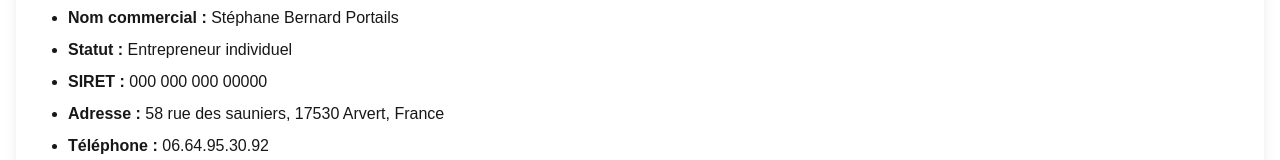
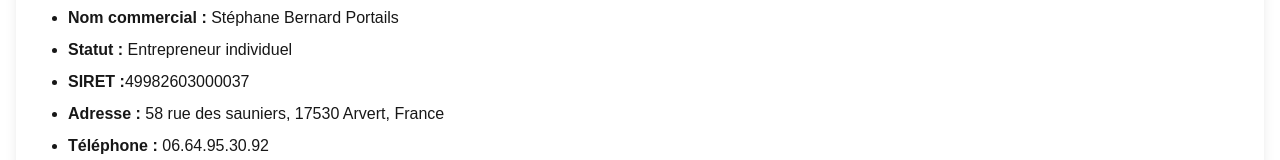
Before and after one commit to Devco01/Site-vitrine-Steph, a Next.js app: page /mentions-legales in a window 1280 px wide. Shown: the part 339-499 px from the top of the page. Built offline with nearby package versions, Linux system fonts and the light colour scheme.

Commit message:
modifications du siret sur la page mentions légales

```diff
--- a/src/app/mentions-legales/page.tsx
+++ b/src/app/mentions-legales/page.tsx
@@ -23,7 +23,7 @@
                 <ul className="list-disc pl-5 space-y-2">
                   <li><strong>Nom commercial :</strong> Stéphane Bernard Portails</li>
                   <li><strong>Statut :</strong> Entrepreneur individuel</li>
-                  <li><strong>SIRET :</strong> 000 000 000 00000</li>
+                  <li><strong>SIRET :</strong>49982603000037</li>
                   <li><strong>Adresse :</strong> 58 rue des sauniers, 17530 Arvert, France</li>
                   <li><strong>Téléphone :</strong> 06.64.95.30.92</li>
                   <li><strong>Email :</strong> bernard.s.portails@gmail.com</li>
```
